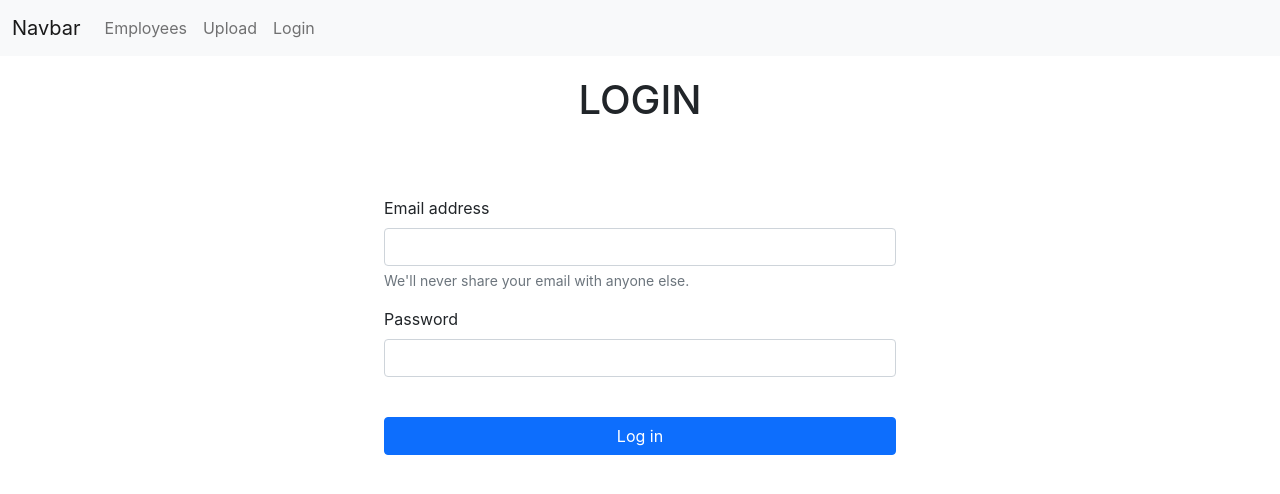
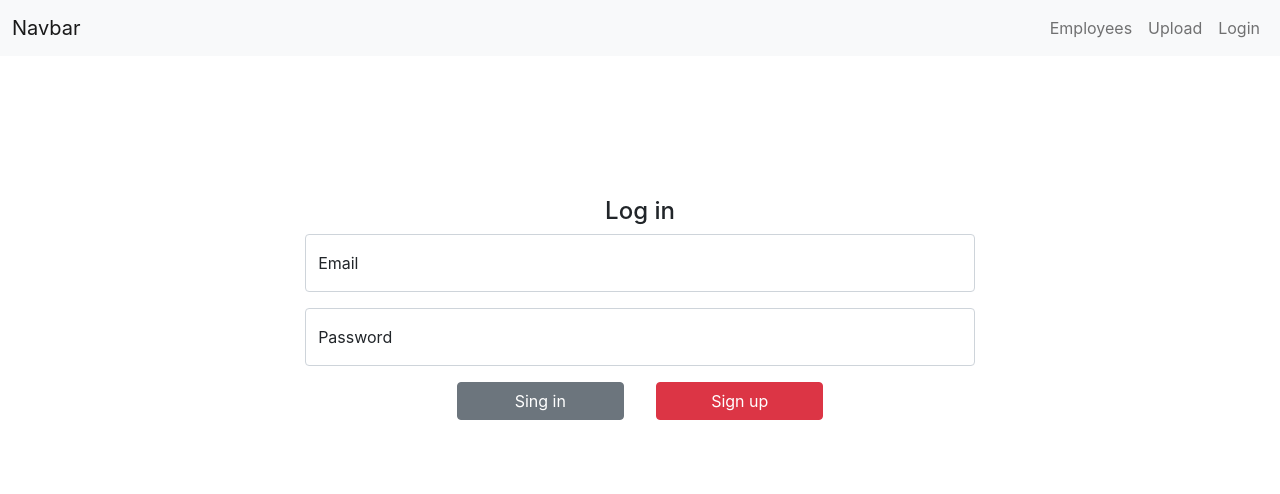
Before and after one commit to IsaacLeblois/examen-react280622, a React (Create React App) app: page /#/login in a window 1280 px wide. Shown: the top 494 px of the page. Built offline with nearby package versions, Linux system fonts and the light colour scheme.

Commit message:
Mejoras UI 01

```diff
--- a/src/components/landing/Landing.js
+++ b/src/components/landing/Landing.js
@@ -1,11 +1,12 @@
 import React from 'react'
 import { Link } from 'react-router-dom'
+import './landing.css'
 
 const Landing = () => {
   return (
-    <div className='d-flex flex-column align-items-center'>
-        <h1>¡LOG IN NOW!</h1>
-        <Link className="btn btn-primary w-25 p-2 m-4" to='/login'>Login</Link>
+    <div className='d-flex flex-column align-items-center landingCont'>
+        <h1>¡Log in now!</h1>
+        <Link className="btn btn-danger w-25 p-2 m-4" to='/login'>Login</Link>
     </div>
   )
 }
--- /dev/null
+++ b/src/components/landing/landing.css
@@ -0,0 +1,3 @@
+.landingCont {
+    padding: 10%;
+}
--- a/src/components/login/Login.js
+++ b/src/components/login/Login.js
@@ -7,21 +7,29 @@ const Login = () => {
 
     const Formulario = () => {
         return (
-            <div>
-                <h1>LOGIN</h1>
-                <div className='loginCont'>
+            <div class="loginCont">
+                <div class="advspace">
+
+                </div>
+                <div class="signUpForm">
                     <form>
-                        <div className="mb-3">
-                            <label for="exampleInputEmail1" className="form-label">Email address</label>
-                            <input type="email" className="form-control" id="exampleInputEmail1" aria-describedby="emailHelp" onPaste={(e)=>e.preventDefault()} onCopy={(e)=>e.preventDefault()}/>
-                            <div id="emailHelp" className="form-text">We'll never share your email with anyone else.</div>
+                        <h4>Log in</h4>
+                        <div class="form-floating mb-3">
+                            <input type="email" class="form-control" id="exampleInputEmail1" placeholder='Email' onPaste={(e) => e.preventDefault()} onCopy={(e) => e.preventDefault()} />
+                            <label for="exampleInputEmail1">Email</label>
                         </div>
-                        <div className="mb-3">
-                            <label for="exampleInputPassword1" className="form-label">Password</label>
-                            <input type="password" className="form-control" id="exampleInputPassword1" onPaste={(e)=>e.preventDefault()} onCopy={(e)=>e.preventDefault()}/>
-                        </div><br></br>
-                        <button className="btn btn-primary w-100" onClick={validationLogin}>Log in</button>
+                        <div class="form-floating">
+                            <input type="password" class="form-control" id="exampleInputPassword1" placeholder="Password" onPaste={(e) => e.preventDefault()} onCopy={(e) => e.preventDefault()} />
+                            <label for="exampleInputPassword1">Password</label>
+                        </div>
+                        <div class="signbtns">
+                            <a class="btn btn-secondary m-3 w-25" onClick={validationLogin}>Sing in</a>
+                            <a class="btn btn-danger m-3 w-25">Sign up</a>
+                        </div>
                     </form>
+                </div>
+                <div class="advspace">
+
                 </div>
             </div>
         )
@@ -30,9 +38,9 @@ const Login = () => {
     const validationLogin = () => {
         const emailInp = document.getElementById('exampleInputEmail1')
         const passInp = document.getElementById('exampleInputPassword1')
-        if(emailInp.value) {
-            if(passInp.value){
-                    ctx.setLoggedIn(true)
+        if (emailInp.value) {
+            if (passInp.value) {
+                ctx.setLoggedIn(true)
             } else {
                 alert('Debes ingresar tu contraseña.')
             }
@@ -43,14 +51,14 @@ const Login = () => {
 
     const YaLogueado = () => {
         return (
-            <div>
-                <h1>¡You have logged in!</h1>
+            <div className='d-flex flex-column align-items-center landingCont'>
+                <h1>You have logged in.</h1>
             </div>
         )
     }
 
     const DinamycRender = () => {
-        if(ctx.loggedIn === true) {
+        if (ctx.loggedIn === true) {
             return <YaLogueado />
         } else {
             return <Formulario />
--- a/src/components/login/login.css
+++ b/src/components/login/login.css
@@ -1,11 +1,28 @@
 .loginCont {
-    padding: 5% 30%;
     display: flex;
-    flex-direction: column;
-    justify-content: center;
+    flex-direction: row;
+    margin: 5% 0;
+}
+
+.advspace {
+    width: 30%;
 }
 
 h1 {
     text-align: center;
     margin-top: 20px;
 }
+
+.signbtns {
+    display: flex;
+    justify-content: center;
+}
+
+.signUpForm {
+    width: 100%;
+    padding: 6%;
+}
+
+.signUpForm h4 {
+    text-align: center;
+}
--- a/src/components/nav/Navbar.js
+++ b/src/components/nav/Navbar.js
@@ -6,10 +6,7 @@ const Navbar = () => {
         <div className="navbar navbar-expand-lg navbar-light bg-light">
             <div className="container-fluid">
                 <a className="navbar-brand" href="/">Navbar</a>
-                <button className="navbar-toggler" type="button" data-bs-toggle="collapse" data-bs-target="#navbarNav" aria-controls="navbarNav" aria-expanded="false" aria-label="Toggle navigation">
-                    <span className="navbar-toggler-icon"></span>
-                </button>
-                <div className="collapse navbar-collapse" id="navbarNav">
+                <div className="" id="navbarNav">
                     <ul className="navbar-nav">
                         <li className="nav-item">
                             <Link className="nav-link" to="/employees">Employees</Link>
```
